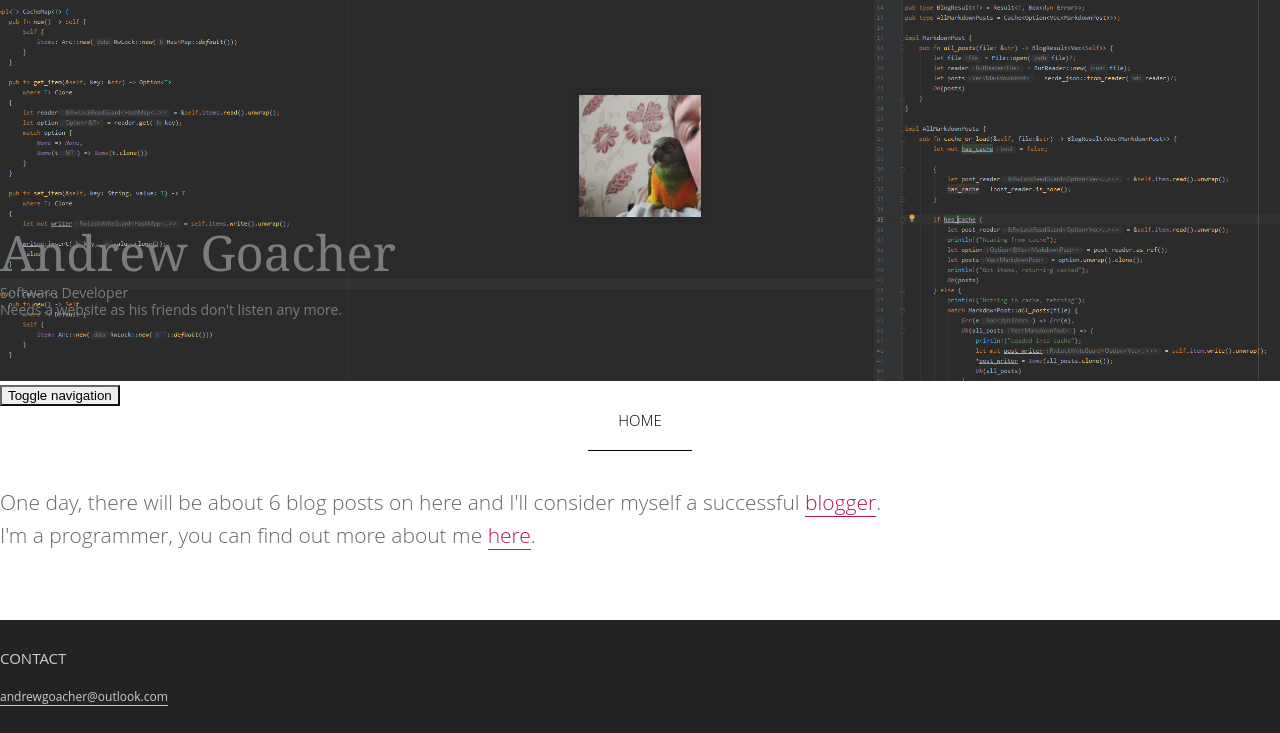
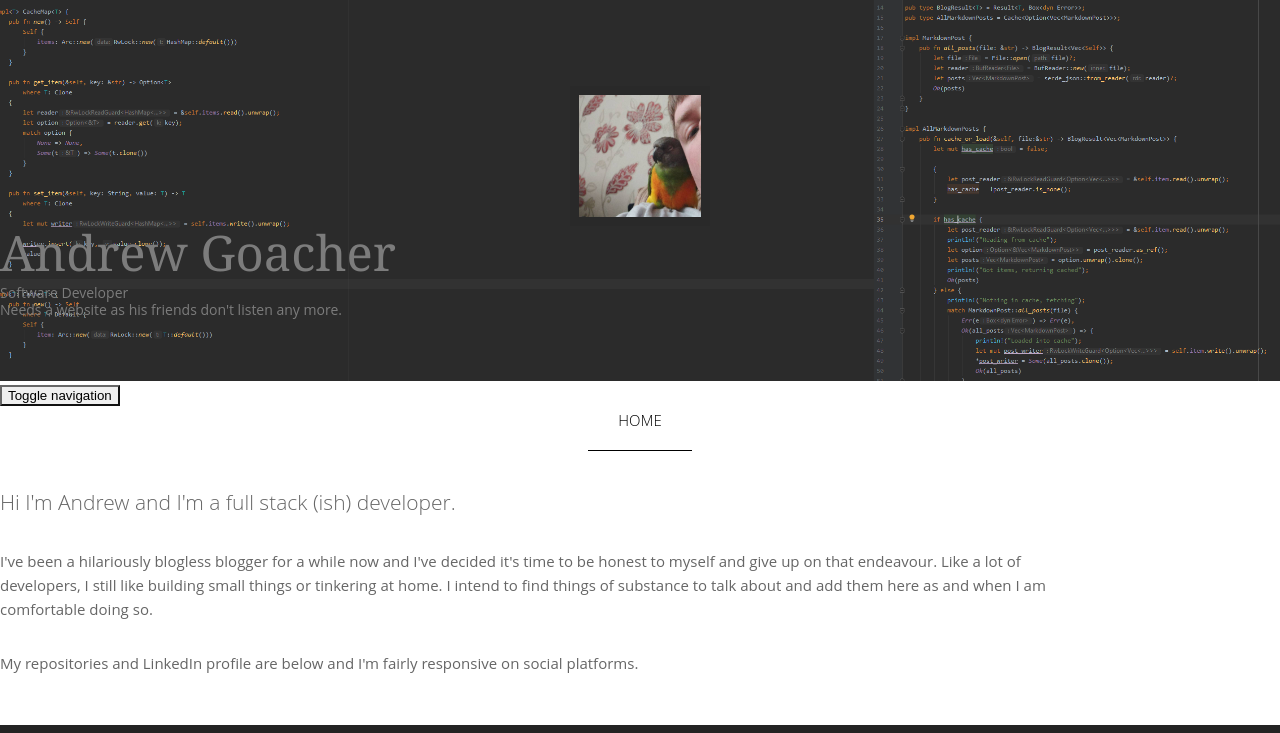
Before and after one commit to andrewgoacher/thegoach.dev, a Gatsby site: page / in a window 1280 px wide. Shown: the top 733 px of the page. Built offline with nearby package versions, Linux system fonts and the light colour scheme; Gatsby itself is replaced by a stand-in of ours; some packages are replaced by stand-ins of ours.

Commit message:
Copy changes

```diff
--- a/src/pages/index.tsx
+++ b/src/pages/index.tsx
@@ -9,10 +9,18 @@ const Index = () => {
       <div className='row section topspace'>
         <div className='col-md-12'>
           <p className='lead text-center text-muted'>
-            One day, there will be about 6 blog posts on here and I'll consider
-            myself a successful <a href='/blog'>blogger</a>.<br />
-            I'm a programmer, you can find out more about me{' '}
-            <a href='/about'>here</a>.
+            Hi I'm Andrew and I'm a full stack (ish) developer.
+          </p>
+          <p>
+            I've been a hilariously blogless blogger for a while now and I've
+            decided it's time to be honest to myself and give up on that
+            endeavour. Like a lot of developers, I still like building small
+            things or tinkering at home. I intend to find things of substance to
+            talk about and add them here as and when I am comfortable doing so.
+          </p>
+          <p>
+            My repositories and LinkedIn profile are below and I'm fairly
+            responsive on social platforms.
           </p>
         </div>
       </div>
```
